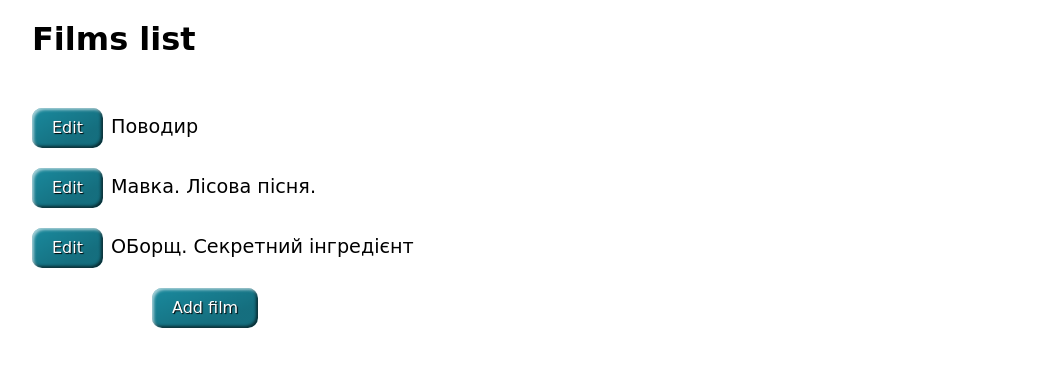
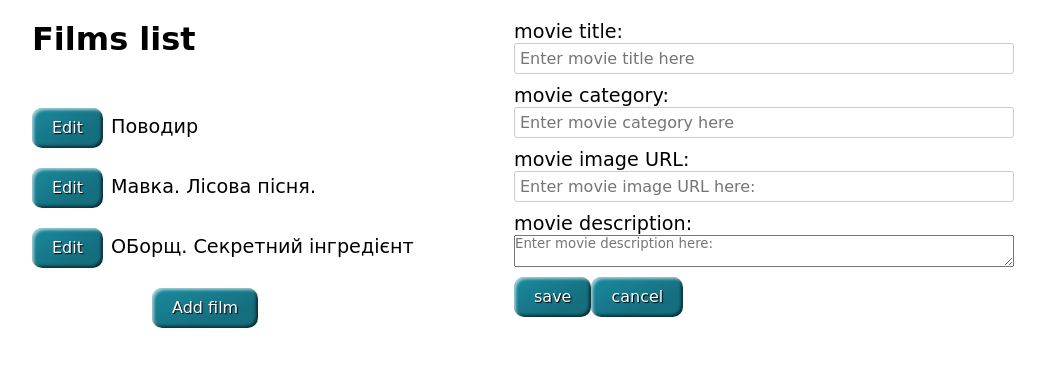
Before and after one commit to TryniakIgor/filmStorage, a plain HTML site: page index.html in a window 1280 px wide. Both pictures are taken after a click on the button "Add film". Shown: the whole page, without its empty margins (18-1063 px from the left). Drawn offline with Linux system fonts and the light colour scheme.

Commit message:
added addMovieform

```diff
--- a/index.js
+++ b/index.js
@@ -123,6 +123,8 @@ function renderFilmList() {
 
     addFilmButton.addEventListener("click", () => {
         history.pushState({ film: newId }, '', `/filmStorage/index.html#add `);
+        addMovieForm(1);
+
     });
 }
 
@@ -234,7 +236,7 @@ function editfilmForm(filmId) {
 
     btnCancel.addEventListener('click', e => {
         e.preventDefault();
-        undoChangesText.textContent = 'Changes apply';
+        undoChangesText.textContent = 'Changes canceled';
         showModal(modal, modalOkButton);
     });
 
@@ -293,3 +295,75 @@ function showModal(modal, button) {
 function hideModal(modal) {
     modal.style.display = "none";
 }
+
+function addMovieForm(id) {
+    const form = document.createElement('form');
+    form.classList.add('add-form');
+
+    const fieldset = document.createElement('fieldset');
+    fieldset.classList.add('fieldset');
+
+    const labelTitle = document.createElement('label');
+    labelTitle.textContent = 'movie title: ';
+    const inputTitle = document.createElement('input');
+    inputTitle.required = true;
+    inputTitle.placeholder = 'Enter movie title here';
+    labelTitle.append(inputTitle);
+
+    const labelCategory = document.createElement('label');
+    labelCategory.textContent = 'movie category: ';
+    const inputCategory = document.createElement('input');
+    inputCategory.required = true;
+    inputCategory.placeholder = 'Enter movie category here';
+    labelCategory.append(inputCategory);
+
+    const labelImgURL = document.createElement('label');
+    labelImgURL.textContent = 'movie image URL: ';
+    const inputImgURL = document.createElement('input');
+    inputImgURL.required = true;
+    inputImgURL.placeholder = 'Enter movie image URL here: '
+    labelImgURL.append(inputImgURL);
+
+    const labelDescription = document.createElement('label');
+    labelDescription.textContent = 'movie description: ';
+    const inputDescription = document.createElement('textarea');
+    inputDescription.required = true;
+    inputDescription.placeholder = 'Enter movie description here: '
+    labelDescription.append(inputDescription);
+
+    fieldset.append(labelTitle, labelCategory, labelImgURL, labelDescription);
+
+    const saveButton = document.createElement('button');
+    saveButton.textContent = 'save';
+    saveButton.classList.add('button');
+
+    saveButton.addEventListener('click', e => {
+        e.preventDefault();
+        const newMovie = {
+            id,
+            title: inputTitle.value,
+            category: inputCategory.value,
+            imageUrl: inputImgURL.value,
+            plot: inputDescription.value,
+        };
+        pFilms.push(newMovie);
+        localStorage.setItem('films', JSON.stringify(films));
+        undoChangesText.textContent = 'Movie saved successfully';
+        showModal(modal2, modal2OkButton);
+        renderFilmList(id);
+    });
+
+    const btnCancel = document.createElement('button');
+    btnCancel.textContent = 'cancel';
+    btnCancel.classList.add('button');
+
+    btnCancel.addEventListener('click', e => {
+        e.preventDefault();
+        undoChangesText.textContent = 'Changes canceled';
+        showModal(modal, modalOkButton);
+    });
+
+    form.append(fieldset, saveButton, btnCancel);
+    previewContainer.innerHTML = '';
+    previewContainer.append(form);
+}
--- a/styles.css
+++ b/styles.css
@@ -74,7 +74,8 @@ font-size: 1.2em;
     max-width: 80px;
     max-height: auto;
 }
-.edit-form {
+.edit-form
+.add-form {
     width: 600px;
     margin: 0 auto;
     display: flex;
```
